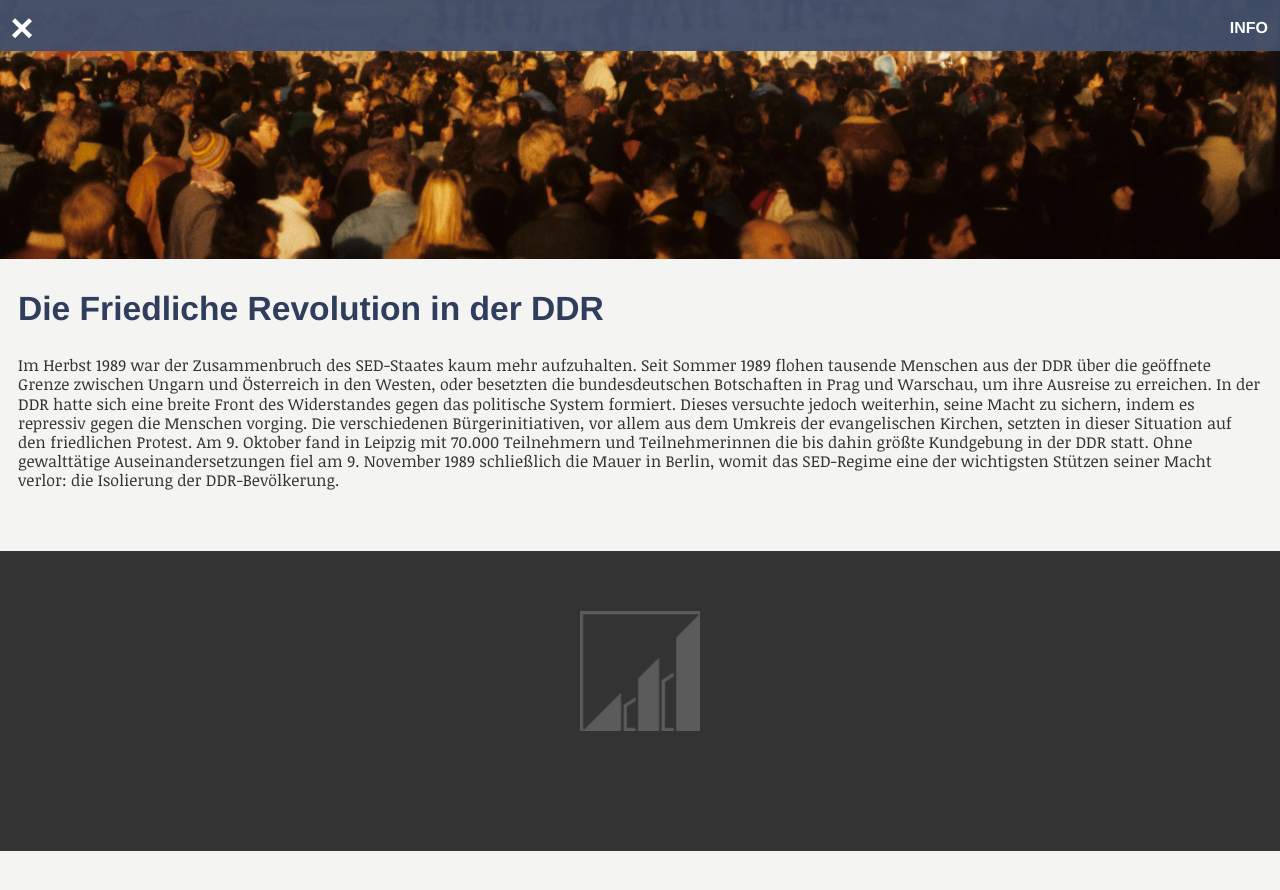
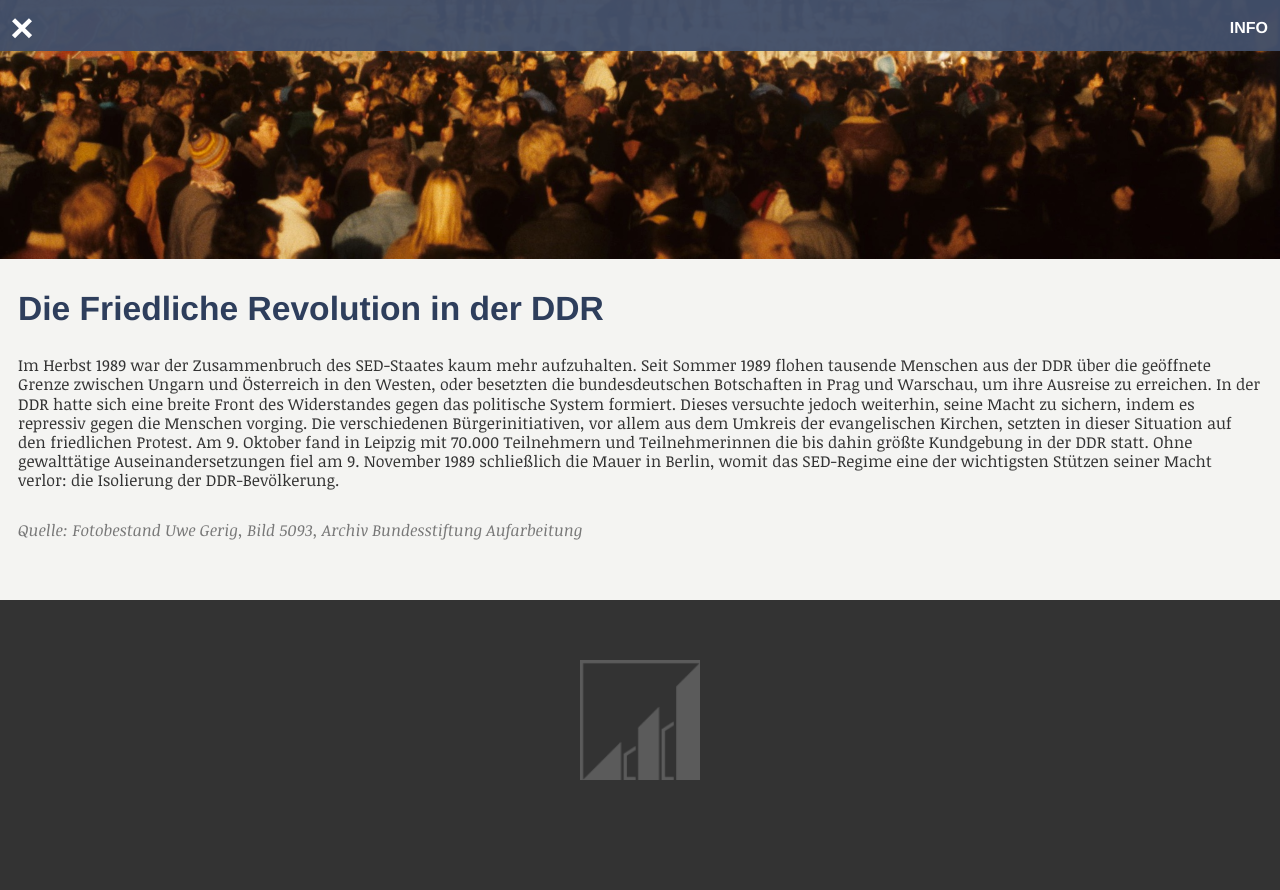
Before and after one commit to nandorocker/bautzen-tour, a Jekyll site: the page built from station-0/_posts/2015-01-07-info.md, in a window 1280 px wide and 900 px high, scrolled down 651 px. Shown: the top 890 px of the window. Built offline with Jekyll 4.4.1, drawn with Linux system fonts in a browser that asks for light colours; nearby versions of some CDN libraries; before the commit the page ends 1502 px from its top, so only the background shows below that.

Commit message:
Changed some content files

```diff
--- a/_layouts/info.html
+++ b/_layouts/info.html
@@ -13,6 +13,10 @@
         <div class="spaced item-wrapper">
             {% include item-title-header.html %}
             {{ content }}
+
+            {% if page.sources %}
+                {% include source.html %}
+            {% endif %}
         </div>
 
         {% include footer.html %}
--- a/station-0/_posts/2015-01-07-info.md
+++ b/station-0/_posts/2015-01-07-info.md
@@ -4,6 +4,7 @@ layout: info
 station: 0
 order: 1
 image: 0_Archiv_Bundesstiftung_Aufarbeitung-_Fotobestand_Uwe_Gerig-_Bild_5093
+sources: "Fotobestand Uwe Gerig, Bild 5093, Archiv Bundesstiftung Aufarbeitung"
 categories: info
 ---
 Im Herbst 1989 war der Zusammenbruch des SED-Staates kaum mehr aufzuhalten. Seit Sommer 1989 flohen tausende Menschen aus der DDR &uuml;ber die ge&ouml;ffnete Grenze zwischen Ungarn und &Ouml;sterreich in den Westen, oder besetzten die bundesdeutschen Botschaften in Prag und Warschau, um ihre Ausreise zu erreichen. In der DDR hatte sich eine breite Front des Widerstandes gegen das politische System formiert. Dieses versuchte jedoch weiterhin, seine Macht zu sichern, indem es repressiv gegen die Menschen vorging. Die verschiedenen B&uuml;rgerinitiativen, vor allem aus dem Umkreis der evangelischen Kirchen, setzten in dieser Situation auf den friedlichen Protest. Am 9. Oktober fand in Leipzig mit 70.000 Teilnehmern und Teilnehmerinnen die bis dahin gr&ouml;&szlig;te Kundgebung in der DDR statt. Ohne gewaltt&auml;tige Auseinandersetzungen fiel am 9. November 1989 schlie&szlig;lich die Mauer in Berlin, womit das SED-Regime eine der wichtigsten St&uuml;tzen seiner Macht verlor: die Isolierung der DDR-Bev&ouml;lkerung.
```
Also changed, not shown: station-0/_posts/2015-01-07-info2.md (+2 -1 lines), station-3/_posts/2015-01-07-B.md (+1 -1 lines), station-5/_posts/2015-01-07-info.md (+0 -1 lines).
